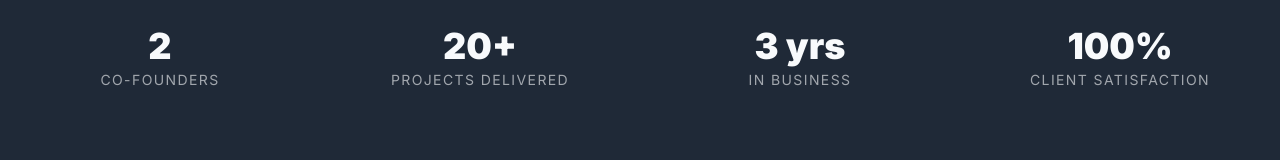
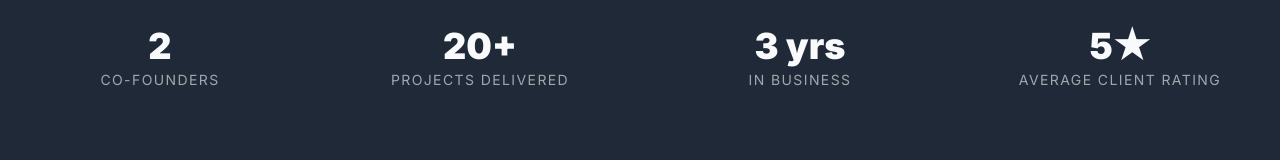
Before and after one commit to SawSimonLinn/codeheavenstudio, a Next.js app: page /about in a window 1280 px wide. Shown: the part 2849-3009 px from the top of the page. Built offline with nearby package versions, Linux system fonts and the light colour scheme.

Commit message:
fix pr comment

```diff
--- a/src/app/about/page.tsx
+++ b/src/app/about/page.tsx
@@ -248,7 +248,7 @@ export default function AboutUsPage() {
               { value: "2", label: "Co-founders" },
               { value: "20+", label: "Projects delivered" },
               { value: "3 yrs", label: "In business" },
-              { value: "100%", label: "Client satisfaction" },
+              { value: "5★", label: "Average client rating" },
             ].map(({ value, label }) => (
               <div key={label}>
                 <p className="text-3xl sm:text-4xl font-black mb-1">{value}</p>
--- a/src/app/blog/page.tsx
+++ b/src/app/blog/page.tsx
@@ -165,7 +165,7 @@ export default function BlogPage() {
             {[
               { value: `${blogPosts.length}+`, label: "Articles published" },
               { value: allTags.length - 1 + "+", label: "Topics covered" },
-              { value: "Weekly", label: "New content" },
+              { value: "Always", label: "New content" },
               { value: "Free", label: "Always" },
             ].map(({ value, label }) => (
               <div key={label}>
```
